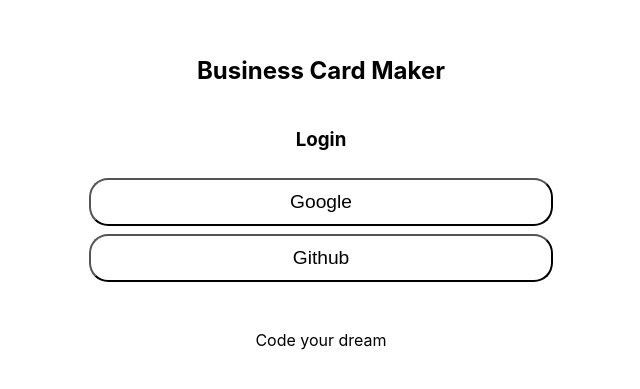
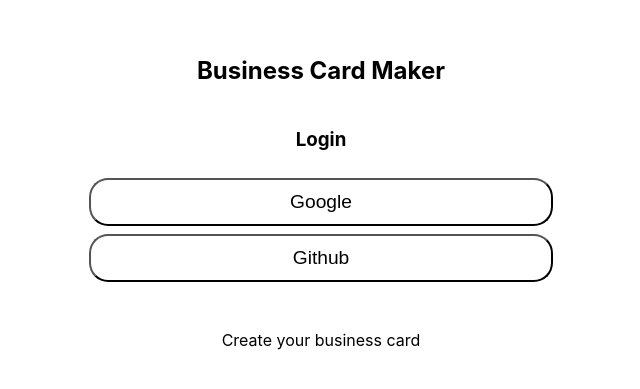
Before and after one commit to hk1070/CardMaker, a React (Create React App) app: page / in a window 1280 px wide. Shown: the part 201-590 px from the top of the page, without its empty margins (319-959 px from the left). Built offline with nearby package versions, Linux system fonts and the light colour scheme; no server answers.

Commit message:
add memo and useCallback

```diff
--- a/src/components/button/button.jsx
+++ b/src/components/button/button.jsx
@@ -1,10 +1,10 @@
-import React from 'react';
+import React, { memo } from 'react';
 import styles from './button.module.css';
 
-const Button = ({ name, onClick }) => (
+const Button = memo(({ name, onClick }) => (
   <button className={styles.button} onClick={onClick}>
     {name}
   </button>
-);
+));
 
 export default Button;
--- a/src/components/card/card.jsx
+++ b/src/components/card/card.jsx
@@ -1,9 +1,9 @@
-import React from 'react';
+import React, { memo } from 'react';
 import styles from './card.module.css';
 
 const DEFAULT_IMAGE = '/images/default_logo.png';
 
-const Card = ({ card }) => {
+const Card = memo(({ card }) => {
   const { name, company, theme, title, email, message, fileURL } = card;
   const url = fileURL || DEFAULT_IMAGE;
   return (
@@ -18,7 +18,7 @@ const Card = ({ card }) => {
       </div>
     </li>
   );
-};
+});
 
 function getStyles(theme) {
   switch (theme) {
--- a/src/components/card_add_form/card_add_form.jsx
+++ b/src/components/card_add_form/card_add_form.jsx
@@ -1,8 +1,8 @@
-import React, { useRef, useState } from 'react';
+import React, { memo, useRef, useState } from 'react';
 import styles from './card_add_form.module.css';
 import Button from '../button/button';
 
-const CardAddForm = ({ FileInput, onAdd }) => {
+const CardAddForm = memo(({ FileInput, onAdd }) => {
   const formRef = useRef();
   const nameRef = useRef();
   const companyRef = useRef();
@@ -89,6 +89,6 @@ const CardAddForm = ({ FileInput, onAdd }) => {
       <Button name='Add' onClick={onSubmit} />
     </form>
   );
-};
+});
 
 export default CardAddForm;
--- a/src/components/footer/footer.jsx
+++ b/src/components/footer/footer.jsx
@@ -1,10 +1,10 @@
-import React from 'react';
+import React, { memo } from 'react';
 import styles from './footer.module.css';
 
-const Footer = () => (
+const Footer = memo(() => (
   <footer className={styles.footer}>
-    <p className={styles.title}>Code your dream</p>
+    <p className={styles.title}>Create your business card</p>
   </footer>
-);
+));
 
 export default Footer;
--- a/src/components/header/header.jsx
+++ b/src/components/header/header.jsx
@@ -1,7 +1,7 @@
-import React from 'react';
+import React, { memo } from 'react';
 import styles from './header.module.css';
 
-const Header = ({ onLogout }) => (
+const Header = memo(({ onLogout }) => (
   <header className={styles.header}>
     {onLogout && (
       <button className={styles.logout} onClick={onLogout}>
@@ -10,6 +10,6 @@ const Header = ({ onLogout }) => (
     )}
     <h1 className={styles.title}>Business Card Maker</h1>
   </header>
-);
+));
 
 export default Header;
--- a/src/components/image_file_input/image_file_input.jsx
+++ b/src/components/image_file_input/image_file_input.jsx
@@ -1,7 +1,7 @@
-import React, { useRef, useState } from 'react';
+import React, { memo, useRef, useState } from 'react';
 import styles from './image_file_input.module.css';
 
-const ImageFileInput = ({ imageUploader, name, onFileChange }) => {
+const ImageFileInput = memo(({ imageUploader, name, onFileChange }) => {
   const [loading, setLoading] = useState(false);
   const inputRef = useRef();
   const onButtonClick = (event) => {
@@ -39,6 +39,6 @@ const ImageFileInput = ({ imageUploader, name, onFileChange }) => {
       {loading && <div className={styles.loading}></div>}
     </div>
   );
-};
+});
 
 export default ImageFileInput;
--- a/src/components/maker/maker.jsx
+++ b/src/components/maker/maker.jsx
@@ -1,4 +1,4 @@
-import React, { useEffect, useState } from 'react';
+import React, { useCallback, useEffect, useState } from 'react';
 import { useLocation, useNavigate } from 'react-router-dom';
 import Editor from '../editor/editor';
 import Preview from '../preview/preview';
@@ -12,9 +12,9 @@ const Maker = ({ FileInput, authService, cardRepository }) => {
   const [userId, setUserId] = useState(navigateState && navigateState.id);
 
   const navigate = useNavigate();
-  const onLogout = () => {
+  const onLogout = useCallback(() => {
     authService.logout();
-  };
+  }, [authService]);
 
   useEffect(() => {
     if (!userId) {
--- a/src/index.js
+++ b/src/index.js
@@ -1,4 +1,4 @@
-import React from 'react';
+import React, { memo } from 'react';
 import ReactDOM from 'react-dom';
 import './index.module.css';
 import App from './app';
@@ -11,9 +11,9 @@ const authService = new AuthService();
 const cardRepository = new CardRepository();
 const imageUploader = new ImageUploader();
 
-const FileInput = (props) => (
+const FileInput = memo((props) => (
   <ImageFileInput {...props} imageUploader={imageUploader} />
-);
+));
 
 ReactDOM.render(
   <React.StrictMode>
```
